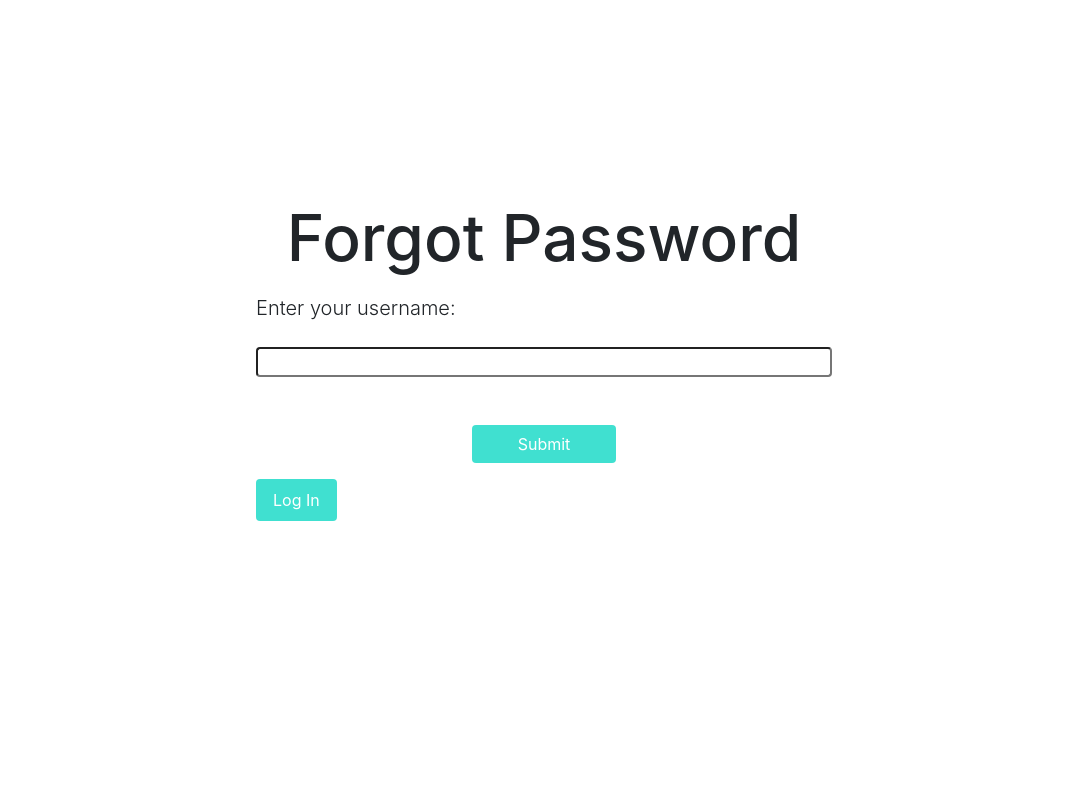
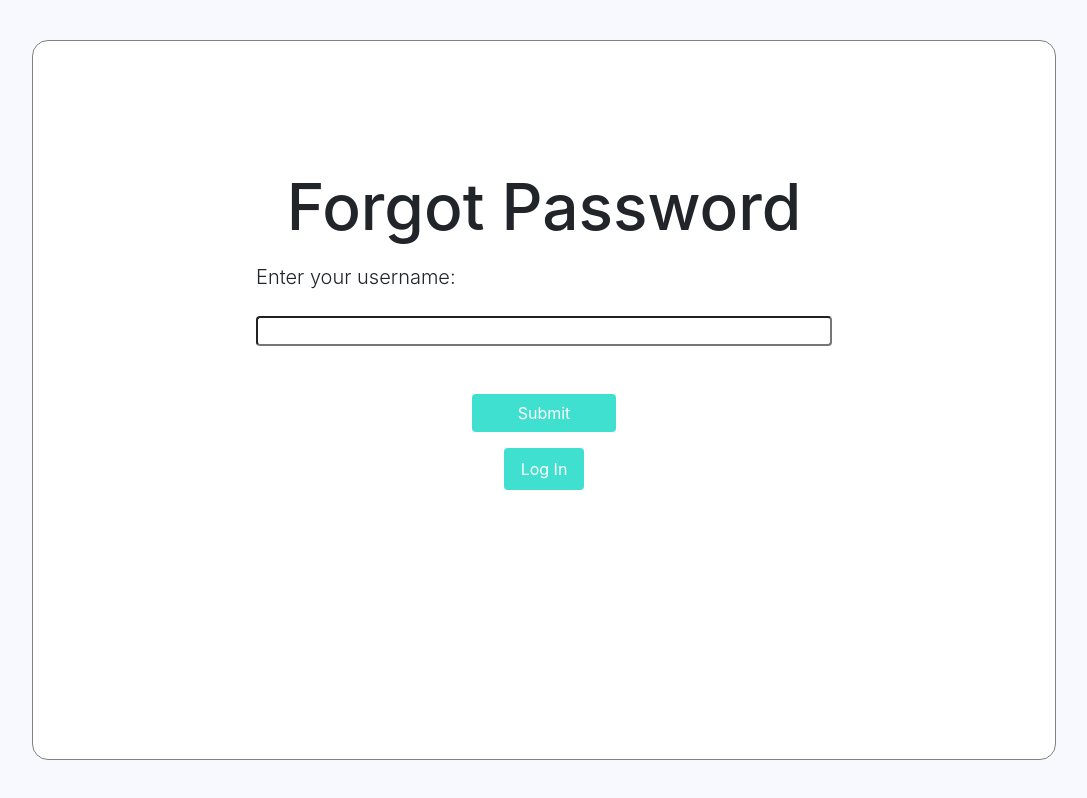
Before and after one commit to J-ah1/Housing-Rent-Calculator, a React (Create React App) app in the folder Client/: page /forgot in a window 1280 px wide. Shown: the whole page, without its empty margins (96-1183 px from the left). Built offline with nearby package versions, Linux system fonts and the light colour scheme; no server answers.

Commit message:
Added: Background to forgot password comp
Modified: Spacing of back to Log in Link

```diff
--- a/Client/src/Components/ForgotPassword.js
+++ b/Client/src/Components/ForgotPassword.js
@@ -109,7 +109,7 @@ class ForgotPassword extends Component {
                     username = {this.state.username}
                     />
 
-                    <Link to='/'><button className="btn text-white" id="forgot-password-login-button">Log In</button></Link>
+                    <Link to='/' id="forgot-password-login-link"><button className="btn text-white" id="forgot-password-login-button">Log In</button></Link>
                 </div>
         }
 
@@ -132,11 +132,13 @@ class ForgotPassword extends Component {
                     />
         }
         return (
-            <div id="forgot-password-container">
-                <h1>Forgot Password</h1>
-                <form>
-                    {inputs}
-                </form>
+            <div id="forgot-password-background">
+                <div id="forgot-password-container">
+                    <h1>Forgot Password</h1>
+                    <form>
+                        {inputs}
+                    </form>
+                </div>
             </div>
         );
     }
--- a/Client/src/Components/ForgotPasswordQuestion.js
+++ b/Client/src/Components/ForgotPasswordQuestion.js
@@ -11,7 +11,7 @@ function ForgotPasswordQuestion(props) {
                 value={props.answer}
             >
             </input>
-            <button className="mt-5 btn text-white" onClick={props.viewHandler}>Submit</button>
+            <button   className="mt-5 btn text-white" onClick={props.viewHandler}>Submit</button>
         </div>
     );
 }
--- a/Client/src/Styles/ForgotPassword.css
+++ b/Client/src/Styles/ForgotPassword.css
@@ -1,8 +1,23 @@
+#forgot-password-background{
+    background-color: #f8f8ff;
+    height: 100vh;
+
+    display: flex;
+    justify-content: center;
+    align-content: c;
+}
+
 #forgot-password-container{
+    width: 80%;
+    height: 90vh;
+    background-color: white;
+    border: solid 1px grey;
+    border-radius: 1em;
+    padding-top: 10%;
     display: flex;
     flex-direction: column;
+    align-self: center;
     align-items: center;
-    padding-top: 25vh;
 }
 
 #forgot-password-container > h1{
@@ -32,6 +47,15 @@
     padding-left: .5em;
 }
 
+#forgot-password-login-link{
+    display: flex;
+    justify-content: center;
+}
+
+a:hover{
+    text-decoration: none;
+}
+
 #forgot-password-login-button{
     padding: .5em 1em;
     background-color: turquoise;
@@ -57,8 +81,19 @@
 
 .forgot-password-input-container > button:hover, #forgot-password-login-button:hover {
     background-color: mediumturquoise;
+    text-decoration: none;
 }
 
 
 
-/* Styling for Security Question Input */
+
+
+@media only screen
+and (min-device-width : 768px)
+and (max-device-width : 1024px)
+and (orientation : portrait) {
+    #forgot-password-container{
+        height: 90vw;
+        width: 90%;
+    }
+}
```
